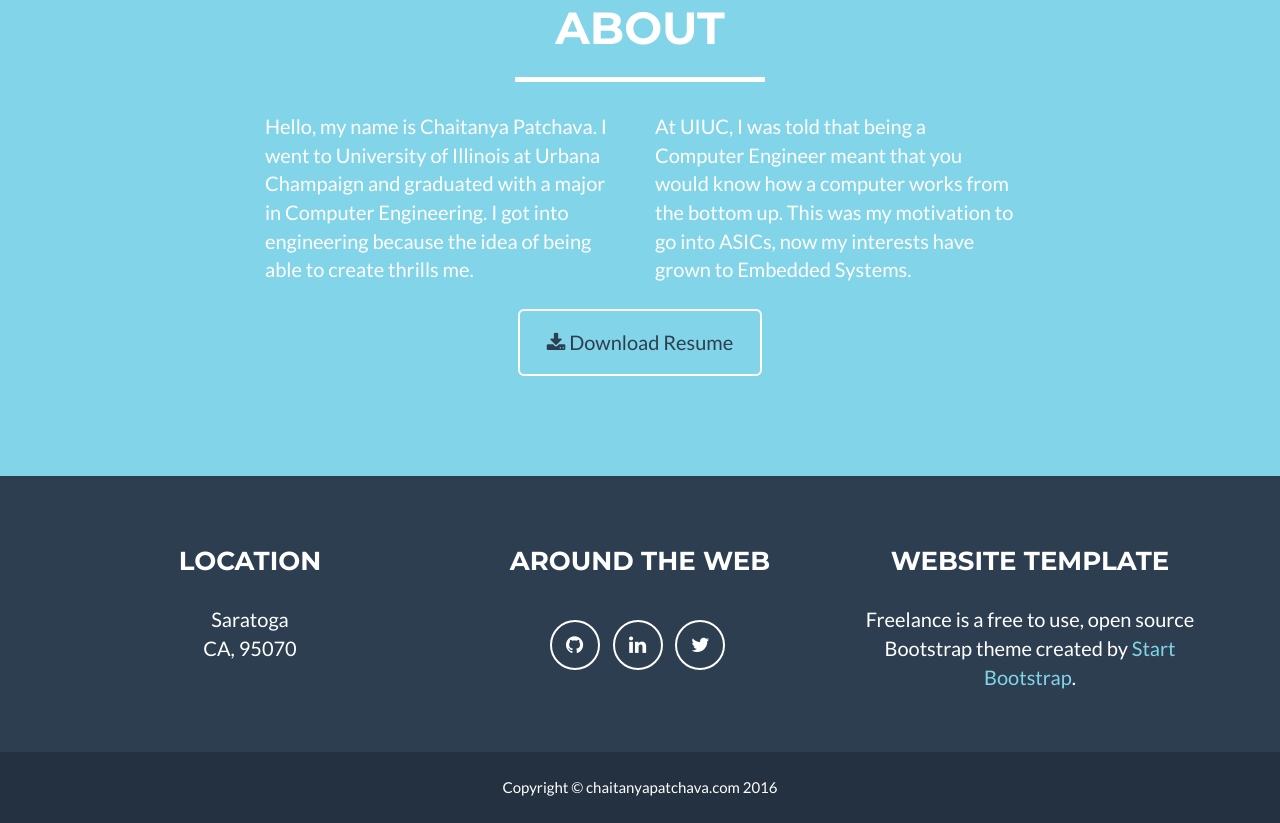
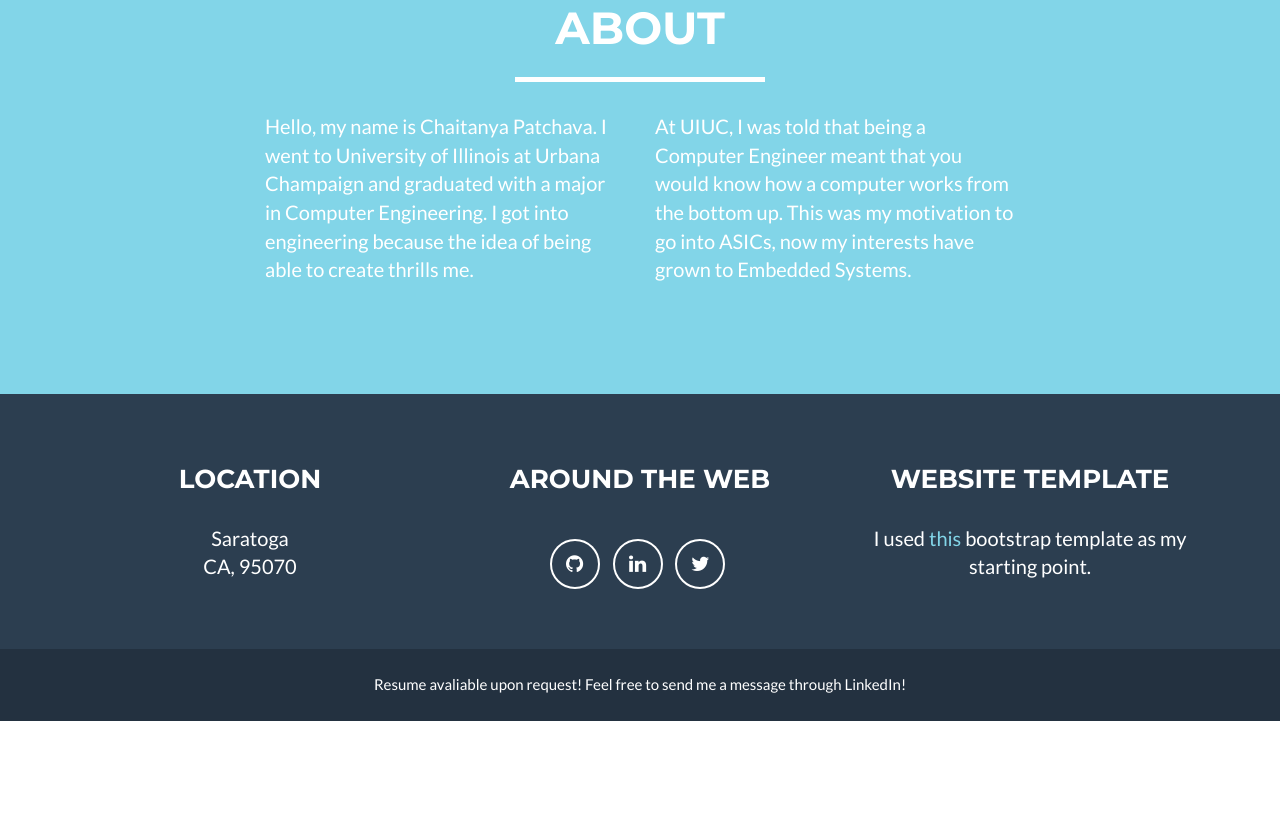
Before and after one commit to cpatchava/cpatchava, a plain HTML site: page index.html in a window 1280 px wide. Shown: the part 1486-2309 px from the top of the page. After the commit the page ends 2207 px from the top, so only its background shows below. Drawn offline with nearby package versions, Linux system fonts and the light colour scheme.

Commit message:
adding in minor upgrades to index

```diff
--- a/index.html
+++ b/index.html
@@ -173,11 +173,6 @@
                 <div class="col-lg-4">
                     <p>At UIUC, I was told that being a Computer Engineer meant that you would know how a computer works from the bottom up. This was my motivation to go into ASICs, now my interests have grown to Embedded Systems.  </p>
                 </div>
-                <div class="col-lg-8 col-lg-offset-2 text-center">
-                    <a href="C:/xampp/htdocs/cpatchava/resume/cp.pdf" class="btn btn-lg btn-outline">
-                        <i class="fa fa-download"></i> Download Resume
-                    </a>
-                </div>
             </div>
         </div>
     </section>
@@ -202,7 +197,7 @@
                             <li>
                                 <a href="https://www.linkedin.com/in/chaitanya-patchava-26318421" class="btn-social btn-outline"><i class="fa fa-fw fa-linkedin"></i></a>
                             </li>
-							<li>
+			    <li>
                                 <a href="https://twitter.com/cpatchava" class="btn-social btn-outline"><i class="fa fa-fw fa-twitter"></i></a>
                             </li>
 
@@ -210,7 +205,7 @@
                     </div>
                     <div class="footer-col col-md-4">
                         <h3>Website template</h3>
-                        <p>Freelance is a free to use, open source Bootstrap theme created by <a href="http://startbootstrap.com/template-overviews/freelancer/">Start Bootstrap</a>.</p>
+                        <p>I used <a href="http://startbootstrap.com/template-overviews/freelancer/">this </a>bootstrap template as my starting point.</p>
                     </div>
                 </div>
             </div>
@@ -219,7 +214,7 @@
             <div class="container">
                 <div class="row">
                     <div class="col-lg-12">
-                        Copyright &copy; chaitanyapatchava.com 2016
+                        Resume avaliable upon request! Feel free to send me a message through LinkedIn!
                     </div>
                 </div>
             </div>
```
